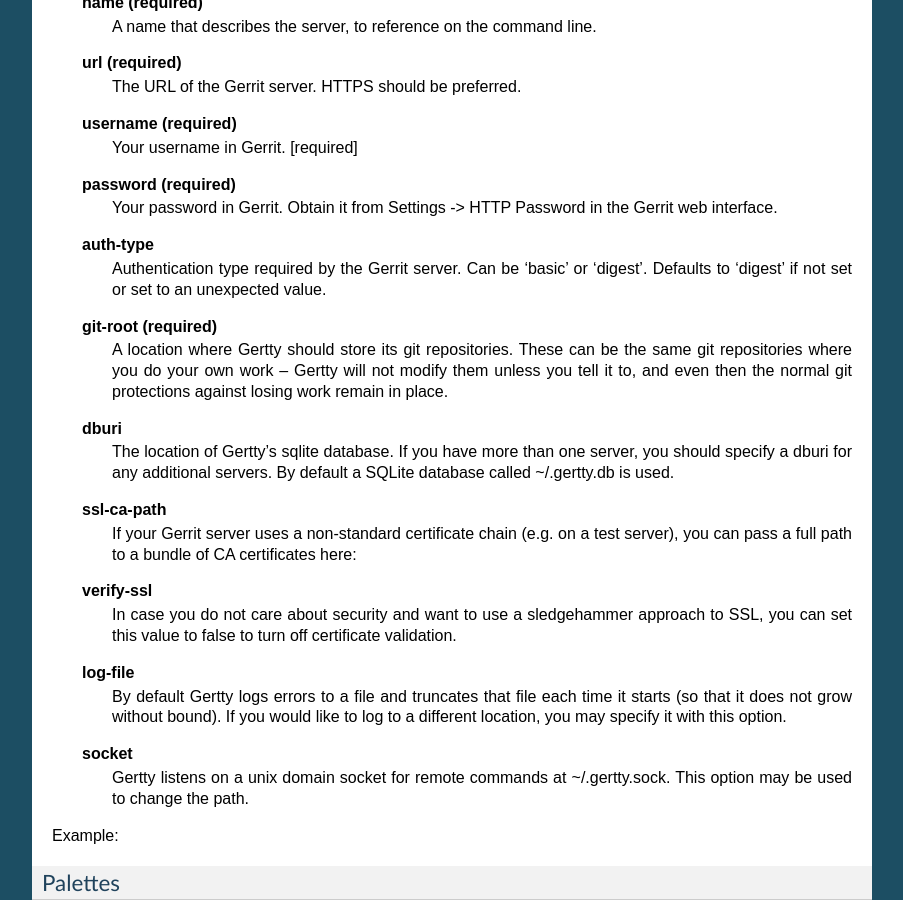
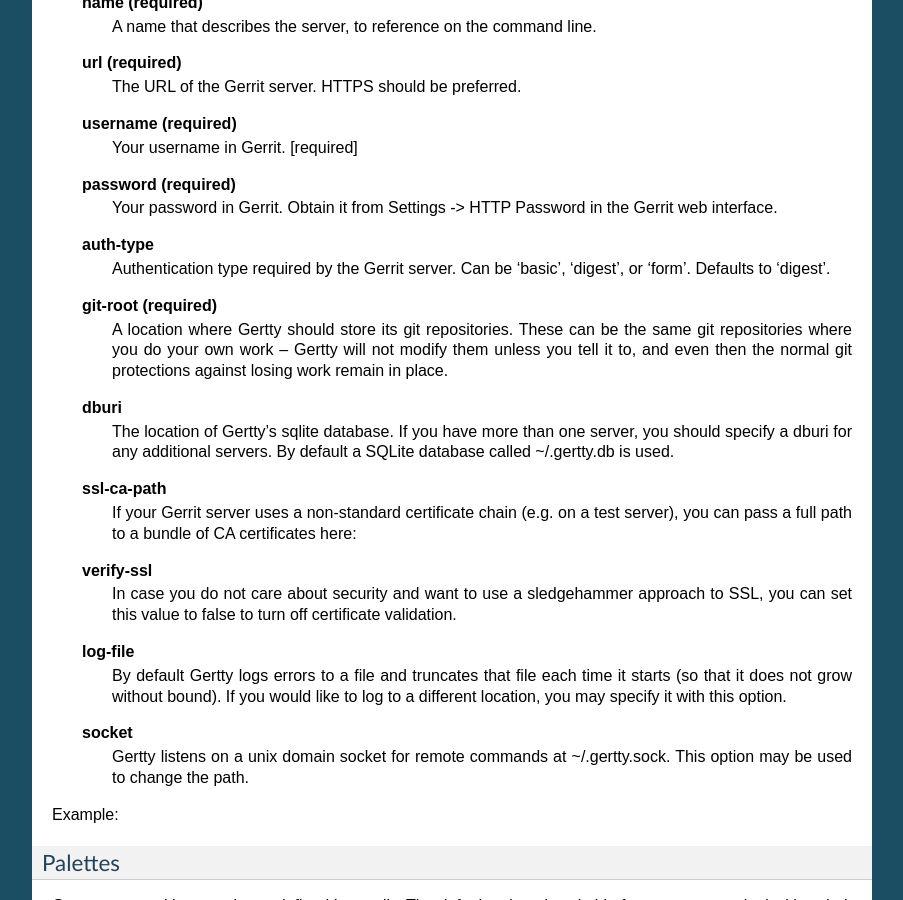
Before and after one commit to openstack-archive/gertty, a Sphinx documentation site: the page built from doc/source/configuration.rst, in a window 1280 px wide and 900 px high, scrolled down 954 px. Shown: the whole window, without its empty margins (198-1101 px from the left). Built offline with Sphinx 7.4.7, drawn with Linux system fonts in a browser that asks for light colours; the version number could not be read and is left out.

Commit message:
Add form authentication info to docs
Validate the value of the auth-type parameter and remove the
'unexpected value' fallback.

Change-Id: Idbc70251e27ea760c03df585df3ca6b469c4e163

```diff
--- a/doc/source/configuration.rst
+++ b/doc/source/configuration.rst
@@ -73,9 +73,8 @@
     in the Gerrit web interface.
 
   **auth-type**
-    Authentication type required by the Gerrit server. Can be 'basic'
-    or 'digest'. Defaults to 'digest' if not set or set to an
-    unexpected value.
+    Authentication type required by the Gerrit server. Can be 'basic',
+    'digest', or 'form'. Defaults to 'digest'.
 
   **git-root (required)**
     A location where Gertty should store its git repositories.  These
```
Also changed, not shown: 2 other files.
